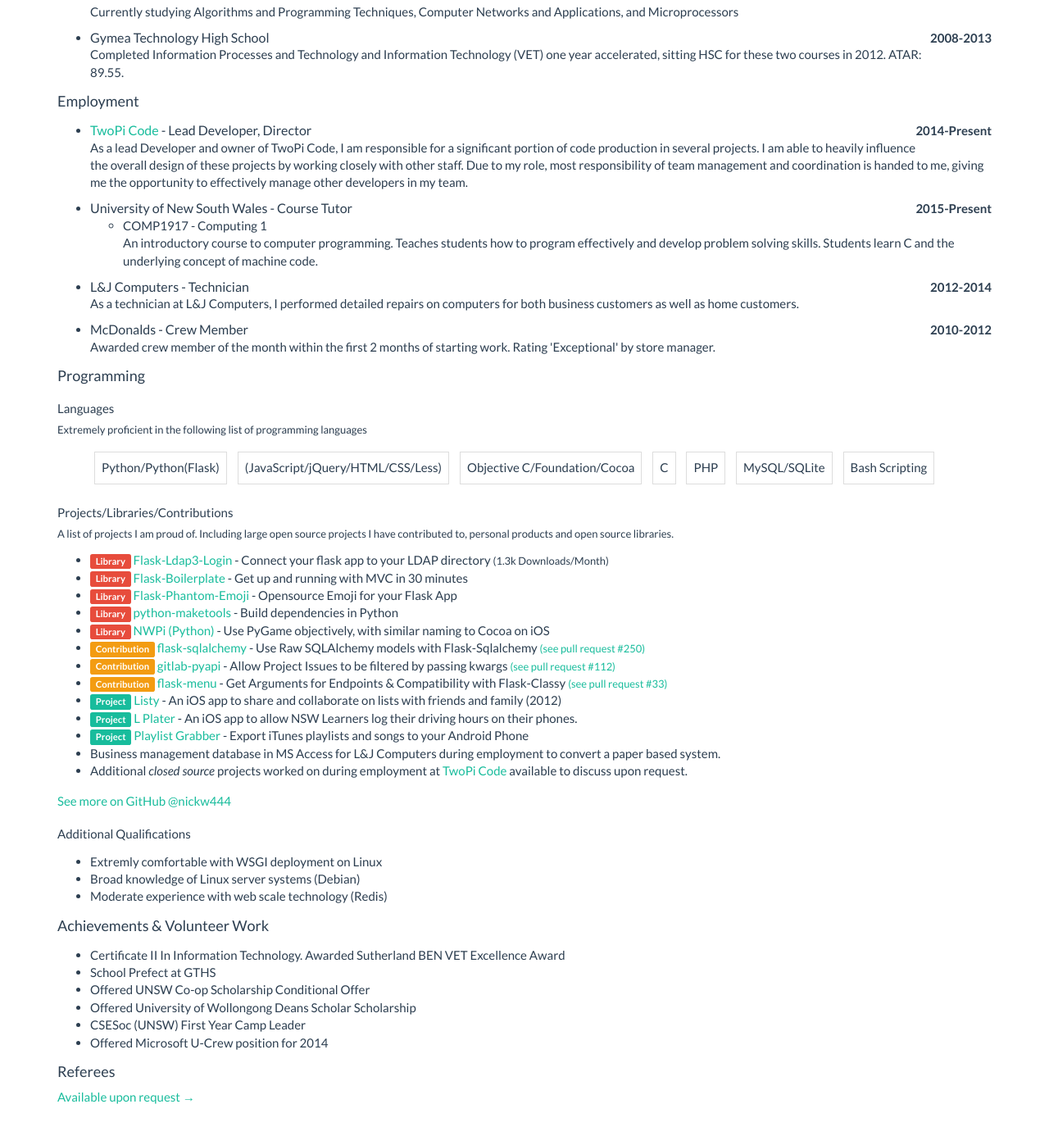
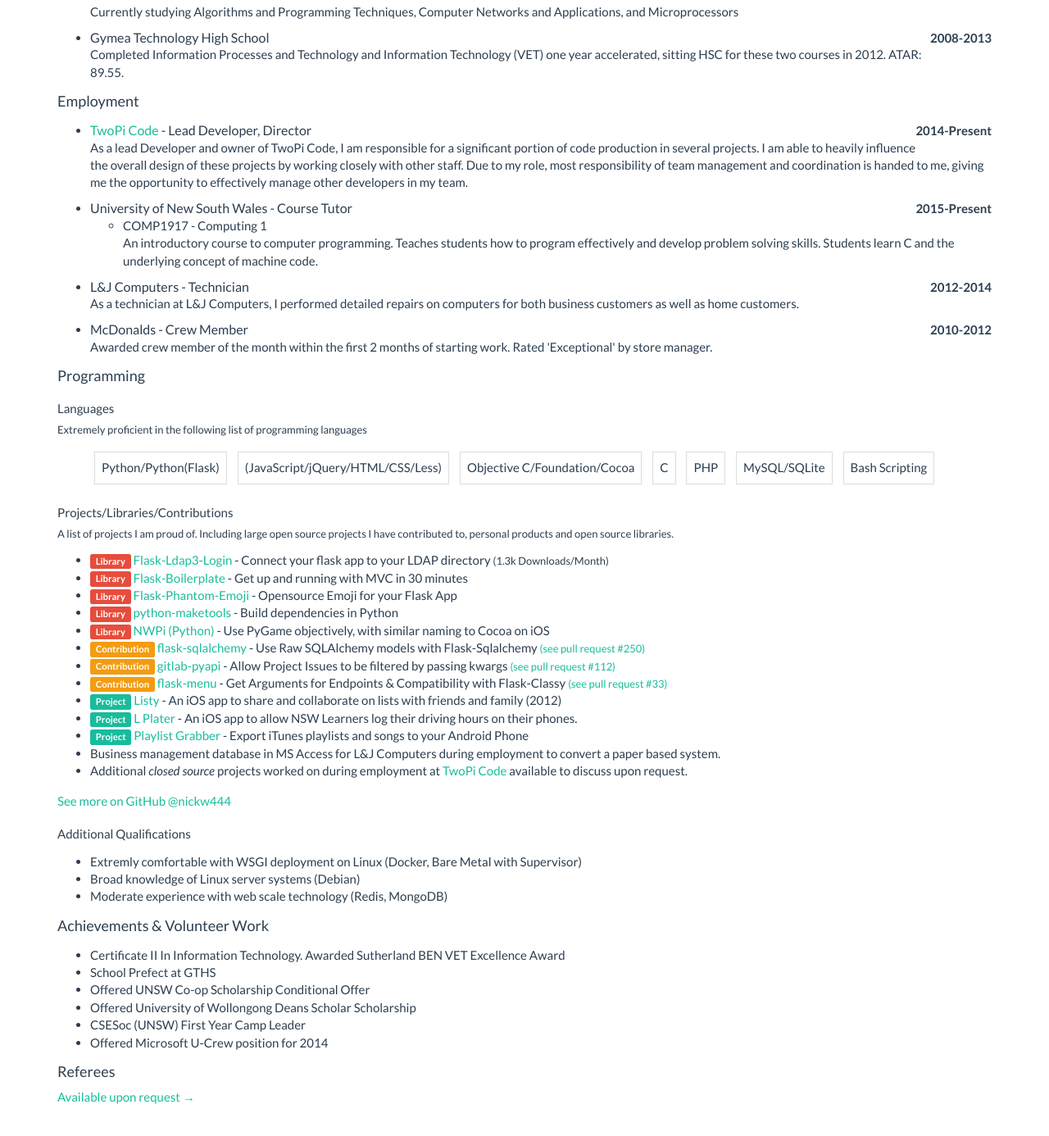
Before and after one commit to nickw444/nickw444.github.io, a Jekyll site: the page resume/index.html, which Jekyll copies as it is, in a window 1280 px wide and 1400 px high, scrolled down 283 px. Shown: the top 1386 px of the window at 82% size. Built offline with Jekyll 4.4.1, drawn with Linux system fonts in a browser that asks for light colours.

Commit message:
Update Resume

```diff
--- a/resume/index.html
+++ b/resume/index.html
@@ -98,7 +98,7 @@
                 <li><span class="pull-right"><strong>2010-2012</strong></span>
                     <h4>McDonalds - Crew Member</h4>
                     <p>
-                        Awarded crew member of the month within the first 2 months of starting work. Rating 'Exceptional' by store manager.
+                        Awarded crew member of the month within the first 2 months of starting work. Rated 'Exceptional' by store manager.
                     </p>
                 </li>
             </ul>
@@ -144,11 +144,10 @@
             <a href="https://github.com/nickw444">See more on GitHub @nickw444</a>
             <h3>Additional Qualifications</h3>
             <ul>
-                <li>Extremly comfortable with WSGI deployment on Linux</li>
+                <li>Extremly comfortable with WSGI deployment on Linux (Docker, Bare Metal with Supervisor)</li>
                 <li>Broad knowledge of Linux server systems (Debian)</li>
-                <li>Moderate experience with web scale technology (Redis)</li>
+                <li>Moderate experience with web scale technology (Redis, MongoDB)</li>
             </ul>
-
             <h2>Achievements &amp; Volunteer Work</h2>
             <ul>
                 <li>Certificate  II In Information Technology. Awarded Sutherland BEN VET Excellence Award</li>
```
Also changed, not shown: 1 other file.
